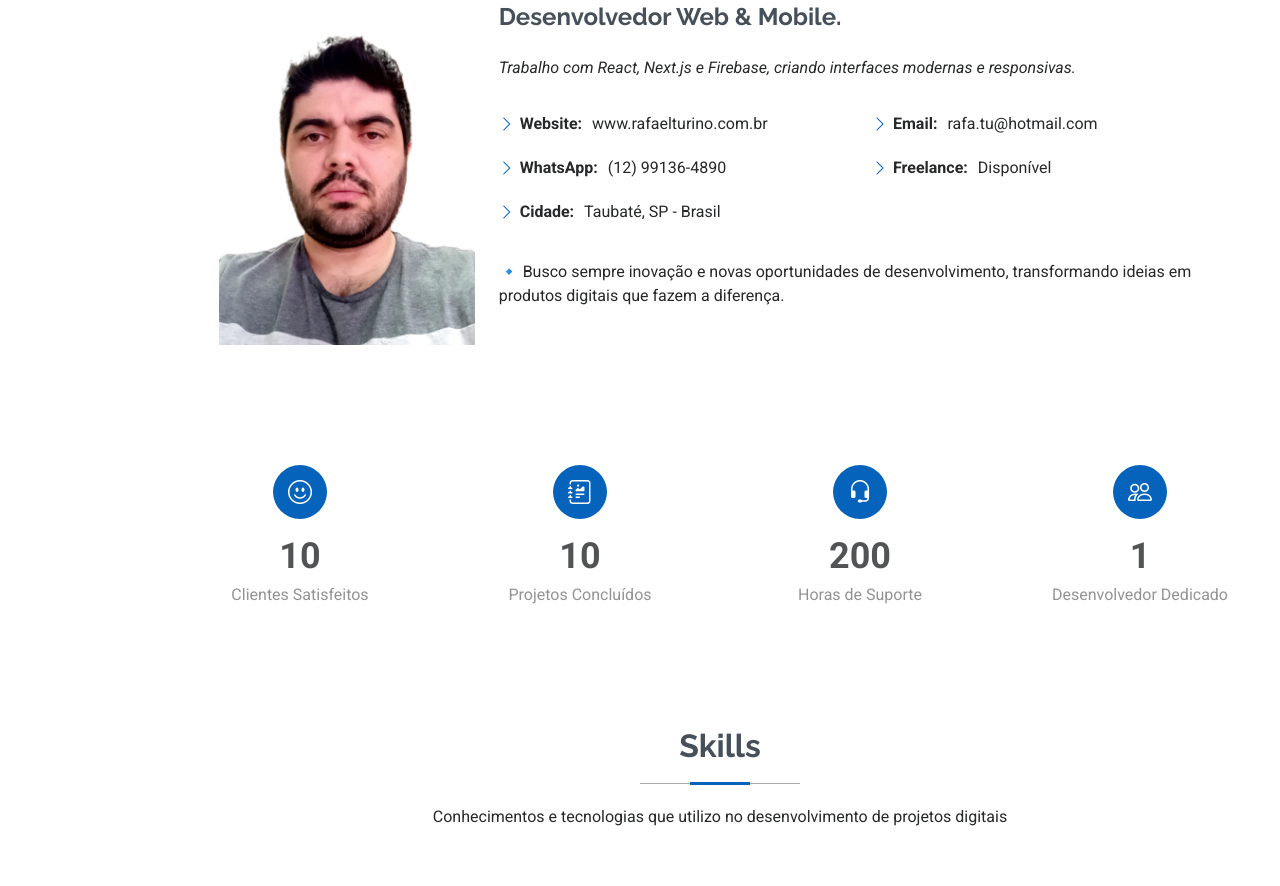
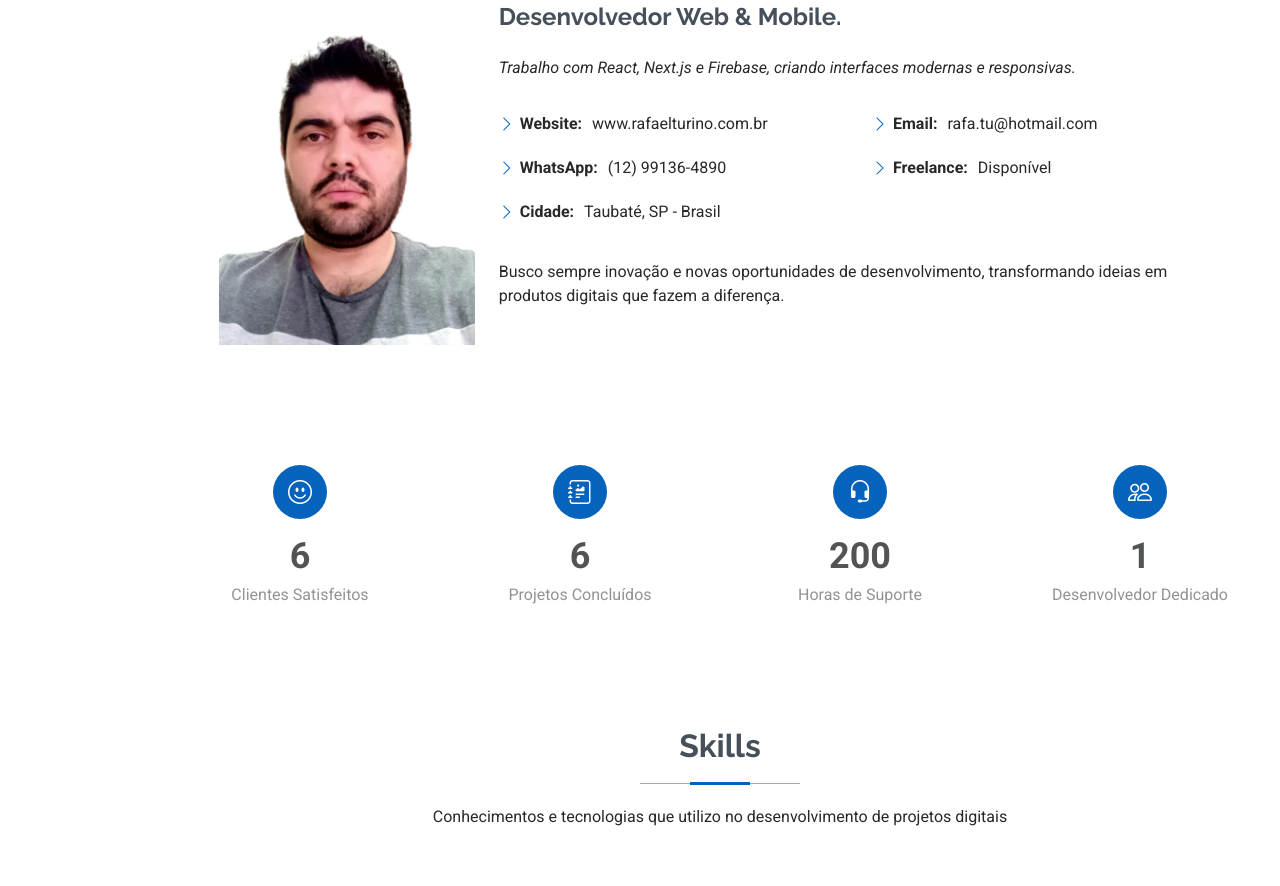
Before and after one commit to rafatu07/rafaeldev, a plain HTML site: page index.html in a window 1280 px wide. Shown: the part 1043-1929 px from the top of the page. Drawn offline with nearby package versions, Linux system fonts and the light colour scheme.

Commit message:
versao02

```diff
--- a/index.html
+++ b/index.html
@@ -106,7 +106,7 @@
               </div>
             </div>
             <p class="py-3">
-              🔹 Busco sempre inovação e novas oportunidades de desenvolvimento, transformando ideias em produtos digitais que fazem a diferença.
+              Busco sempre inovação e novas oportunidades de desenvolvimento, transformando ideias em produtos digitais que fazem a diferença.
             </p>
           </div>
         </div>
@@ -123,7 +123,7 @@
           <div class="col-lg-3 col-md-6 d-flex flex-column align-items-center">
             <i class="bi bi-emoji-smile"></i>
             <div class="stats-item">
-              <span data-purecounter-start="0" data-purecounter-end="10" data-purecounter-duration="1" class="purecounter"></span>
+              <span data-purecounter-start="0" data-purecounter-end="06" data-purecounter-duration="1" class="purecounter"></span>
               <p>Clientes Satisfeitos</p>
             </div>
           </div><!-- End Stats Item -->
@@ -131,7 +131,7 @@
           <div class="col-lg-3 col-md-6 d-flex flex-column align-items-center">
             <i class="bi bi-journal-richtext"></i>
             <div class="stats-item">
-              <span data-purecounter-start="0" data-purecounter-end="10" data-purecounter-duration="1" class="purecounter"></span>
+              <span data-purecounter-start="0" data-purecounter-end="06" data-purecounter-duration="1" class="purecounter"></span>
               <p>Projetos Concluídos</p>
             </div>
           </div><!-- End Stats Item -->
@@ -276,12 +276,12 @@
               <p>Estudos focados em desenvolvimento de software, algoritmos, banco de dados e engenharia de software, com projetos práticos em desenvolvimento web e mobile.</p>
             </div><!-- End Resume Item -->
 
-            <div class="resume-item">
+            <!-- <div class="resume-item">
               <h4>Cursos de Desenvolvimento Web Full Stack</h4>
               <h5>2023 - 2025</h5>
               <p><em>Instituições como Udemy, Hcode e Alura Online</em></p>
               <p>Aprimoramento de habilidades em tecnologias como React, Next.js, e bancos de dados relacionais e não-relacionais.</p>
-            </div><!-- End Resume Item -->
+            </div>End Resume Item -->
 
           </div>
 
```
